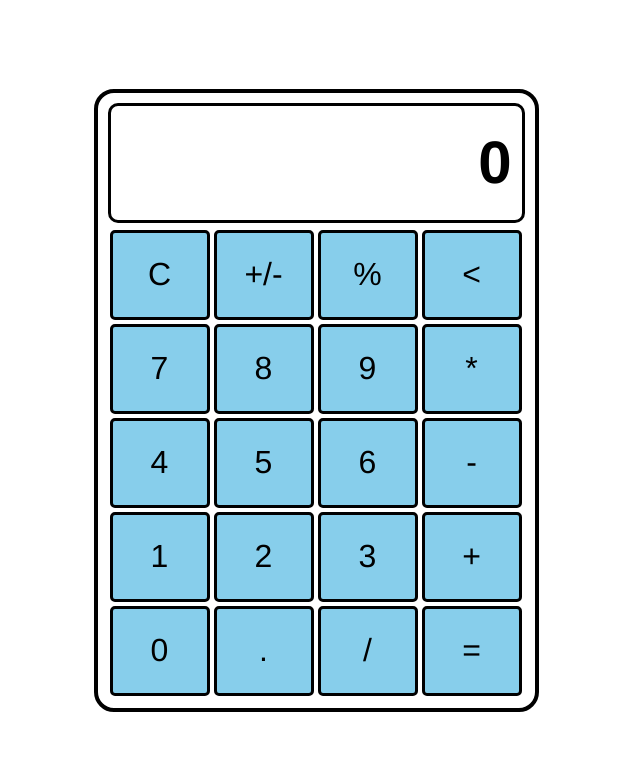
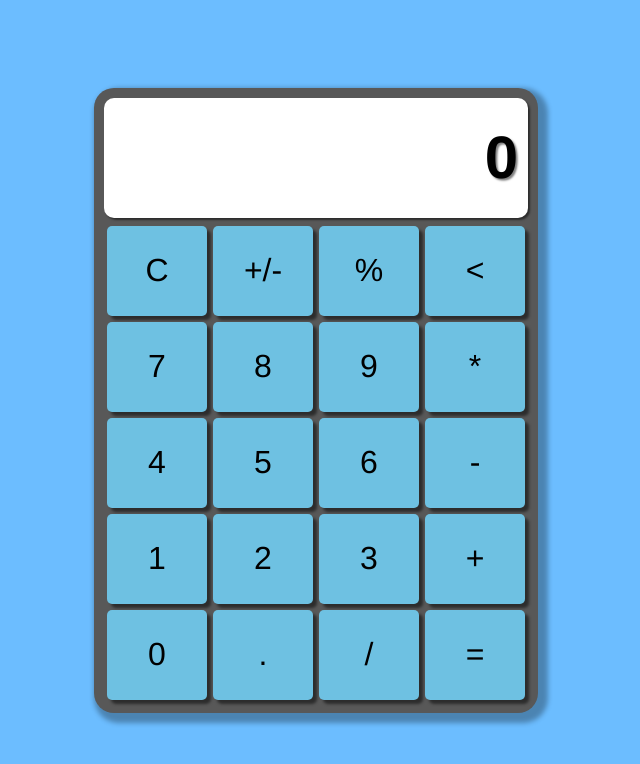
Before and after one commit to swipss/calculator, a plain HTML site: page index.html in a window 1280 px wide. Both pictures are taken after a click on the element "+/-". Shown: the whole page, without its empty margins (324-964 px from the left). Drawn offline with Linux system fonts and the light colour scheme.

Commit message:
Finish styling

```diff
--- a/script.js
+++ b/script.js
@@ -12,9 +12,12 @@ let operator = ''
 function populate() {
     KEYS.forEach(key => {
         const button = document.createElement('div')
+
         button.classList.add('button')
         button.textContent = key
+
         buttonContainer.append(button)
+
 
 
 
@@ -49,10 +52,15 @@ function populate() {
                 lastValue = displayValue
                 displayValue = ''
             }
+            if (key === '%') {
+                numberContainer.textContent = displayValue
+                operator = '%'
+                lastValue = displayValue
+                displayValue = ''
+            }
 
             if (key === '=' && displayValue && lastValue) {
                 let answer = Math.round(operate(operator, Number(lastValue), Number(displayValue))*100) / 100
-                console.log(answer)
                 numberContainer.textContent = answer
                 displayValue = answer
                 lastValue = displayValue
@@ -72,7 +80,12 @@ function populate() {
                 lastValue = ''
                 operator = ''
             }
+            if (key === '<') {
+                displayValue = displayValue.slice(0, -1)
+                numberContainer.textContent = displayValue
+                console.log(displayValue)
 
+            }
 
         })
 
@@ -81,6 +94,10 @@ function populate() {
 
 function add(num1, num2) {
     return num1 + num2
+}
+
+function modulo(num1, num2) {
+    return num1 % num2
 }
 
 function subtract(num1, num2) {
@@ -102,7 +119,10 @@ function operate(operator, num1, num2) {
         return add(num1, num2)
     } else if (operator === '-') {
         return subtract(num1, num2)
-    } else if (operator === '*') {
+    } else if (operator === '%') {
+        return modulo(num1, num2)
+    }
+    else if (operator === '*') {
         return multiply(num1, num2)
     } else {
         return divide(num1, num2)
--- a/style.css
+++ b/style.css
@@ -7,20 +7,24 @@
 
 body {
     height: 100vh;
-    display: flex
+    display: flex;
+    background-color: rgb(108, 189, 255);
 }
 
 .container {
-    border: 4px solid black;
-    width: 445px;
+    border: 0px solid black;
+    width: 444px;
     margin: auto;
     border-radius: 20px;
-    padding: 10px
+    padding: 10px;
+    box-shadow: 5px 5px 5px 5px rgba(0, 0, 0, .3);
+    background-color: rgb(88, 88, 88);
 }
 
 .number-container {
-    border: 3px solid black;
     height: 120px;
+    box-shadow: 2px 2px 2px rgba(0, 0, 0, .5);
+
     display: flex;
     justify-content: flex-end;
     align-items: center;
@@ -30,6 +34,9 @@ body {
     overflow: hidden;
     margin-bottom: 5px;
     border-radius: 10px;
+    text-shadow: 2px 2px 2px rgba(0, 0, 0, .5);
+    background-color: white;
+
 }
 
 .buttons-container {
@@ -44,8 +51,12 @@ body {
     justify-content: center;
     align-items: center;
     font-size: 32px;
-    margin: 2px;
+    margin: 3px;
     border-radius: 5px;
-    background: skyblue;
-    border: 3px solid black;
+    background: rgba(110, 193, 226);
+    box-shadow: 4px 4px 3px rgba(0, 0, 0, .5);
 }
+.button:hover {
+    transition: all .2s;
+    background-color: rgb(68, 156, 190);
+}
```
